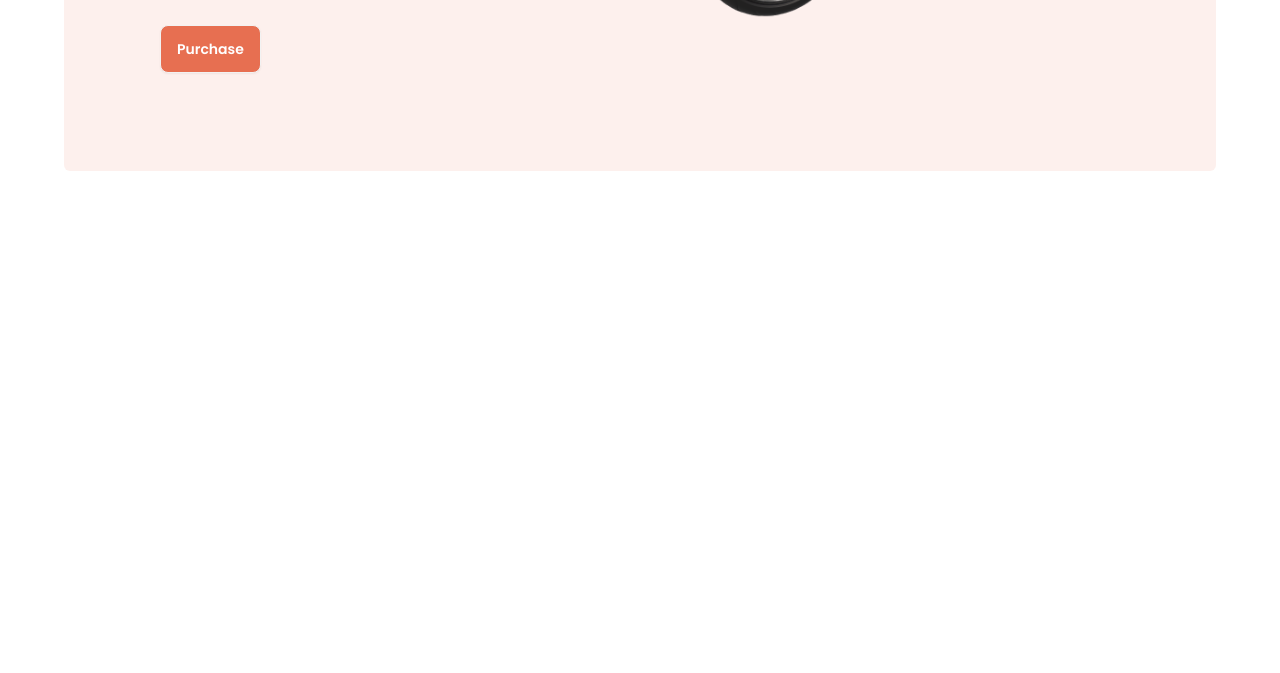
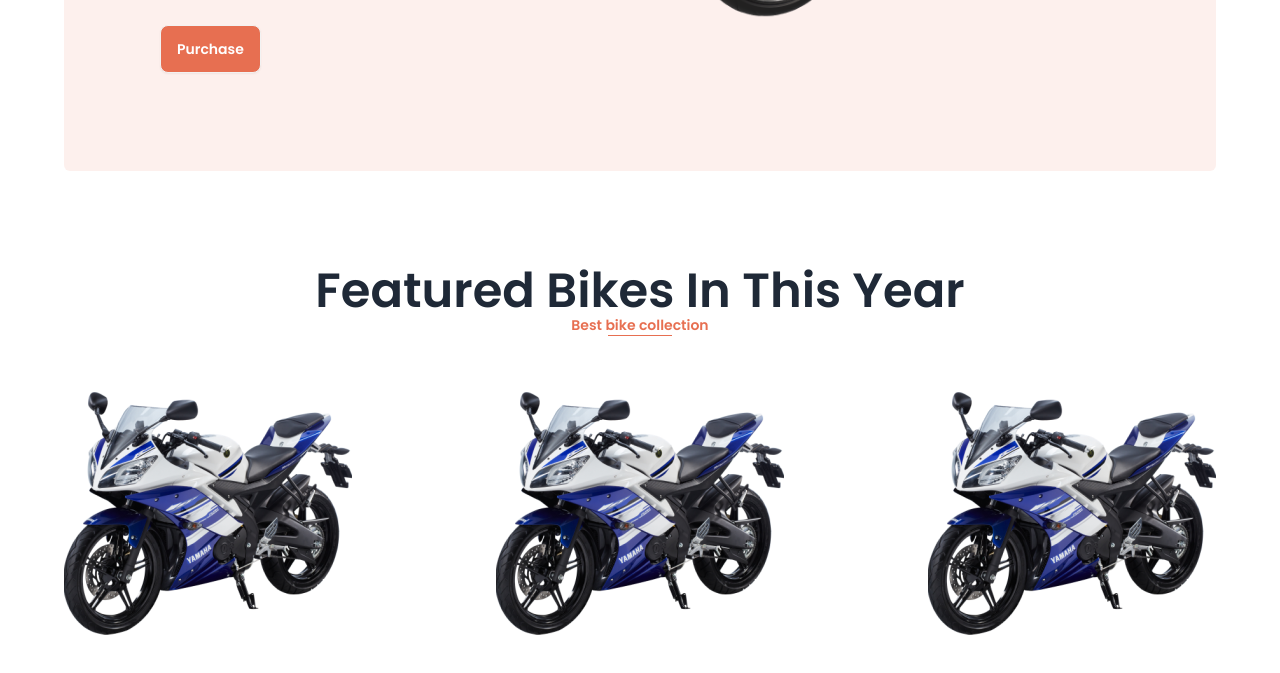
Before and after one commit to mrkhan-dev/biker-zone, a plain HTML site: page index.html in a window 1280 px wide. Shown: the part 555-1228 px from the top of the page. Before the commit the page ends 800 px from the top, so only its background shows below. Drawn offline with nearby package versions, Linux system fonts and the light colour scheme.

Commit message:
complete featured bike section

```diff
--- a/index.html
+++ b/index.html
@@ -38,9 +38,6 @@
             },
           };
         </script>
-      </head>
-      <body></body>
-    </html>
 
         <style>
           .poppins-font {
@@ -48,13 +45,17 @@
           }
         </style>
       </head>
-  <body class="poppins-font">
+      <body class="poppins-font bg-white">
         <header class="md:container md:mx-auto px-0 lg:px-16">
           <nav class="mt-14">
             <div class="navbar bg-base-100">
               <div class="flex-1">
                 <div class="dropdown">
-              <div tabindex="0" role="button" class="btn btn-ghost lg:hidden">
+                  <div
+                    tabindex="0"
+                    role="button"
+                    class="btn btn-ghost lg:hidden"
+                  >
                     <svg
                       xmlns="http://www.w3.org/2000/svg"
                       class="h-5 w-5"
@@ -80,7 +81,8 @@
                     <li><a>Contact</a></li>
                   </ul>
                 </div>
-            <a class="btn btn-ghost text-2xl lg:text-4xl font-bold poppins-font"
+                <a
+                  class="btn btn-ghost text-2xl lg:text-4xl font-bold poppins-font"
                   >Biker Zone</a
                 >
               </div>
@@ -112,10 +114,13 @@
                     with Smile
                   </h2>
                   <p>
-                Amet minim mollit non deserunt ullamco est sit aliqua dolor do
-                amet sint. Velit officia consequat duis enim velit mollit.
+                    Amet minim mollit non deserunt ullamco est sit aliqua dolor
+                    do amet sint. Velit officia consequat duis enim velit
+                    mollit.
                   </p>
-              <button class="btn bg-bike-primary text-white">Purchase</button>
+                  <button class="btn bg-bike-primary text-white">
+                    Purchase
+                  </button>
                 </div>
                 <div class="flex-1">
                   <img src="./slider/bike3.png" class="w-[406px]" />
@@ -137,10 +142,13 @@
                     with Smile
                   </h2>
                   <p>
-                Amet minim mollit non deserunt ullamco est sit aliqua dolor do
-                amet sint. Velit officia consequat duis enim velit mollit.
+                    Amet minim mollit non deserunt ullamco est sit aliqua dolor
+                    do amet sint. Velit officia consequat duis enim velit
+                    mollit.
                   </p>
-              <button class="btn bg-bike-primary text-white">Purchase</button>
+                  <button class="btn bg-bike-primary text-white">
+                    Purchase
+                  </button>
                 </div>
                 <div class="flex-1">
                   <img src="./slider/bike2.png" class="w-[406px]" />
@@ -162,10 +170,13 @@
                     with Smile
                   </h2>
                   <p>
-                Amet minim mollit non deserunt ullamco est sit aliqua dolor do
-                amet sint. Velit officia consequat duis enim velit mollit.
+                    Amet minim mollit non deserunt ullamco est sit aliqua dolor
+                    do amet sint. Velit officia consequat duis enim velit
+                    mollit.
                   </p>
-              <button class="btn bg-bike-primary text-white">Purchase</button>
+                  <button class="btn bg-bike-primary text-white">
+                    Purchase
+                  </button>
                 </div>
                 <div class="flex-1">
                   <img src="./slider/bike1.png" class="w-[406px]" />
@@ -187,10 +198,13 @@
                     with Smile
                   </h2>
                   <p>
-                Amet minim mollit non deserunt ullamco est sit aliqua dolor do
-                amet sint. Velit officia consequat duis enim velit mollit.
+                    Amet minim mollit non deserunt ullamco est sit aliqua dolor
+                    do amet sint. Velit officia consequat duis enim velit
+                    mollit.
                   </p>
-              <button class="btn bg-bike-primary text-white">Purchase</button>
+                  <button class="btn bg-bike-primary text-white">
+                    Purchase
+                  </button>
                 </div>
                 <div class="flex-1">
                   <img src="./slider/bike4.png" class="w-[406px]" />
@@ -205,9 +219,36 @@
             </div>
           </div>
         </header>
-    <main>
-      <h1></h1>
+        <main class="md:container md:mx-auto px-0 lg:px-16">
+          <!-- Featured Bikes -->
+          <section class="my-24">
+            <h1
+              class="text-3xl lg:text-5xl font-semibold text-center px-1 lg:px0"
+            >
+              Featured Bikes In This Year
+            </h1>
+            <p class="text-center text-[#E76F51] font-semibold text-sm">
+              Best bike collection
+            </p>
+            <hr class="w-16 border-[#E76F51] mx-auto" />
+            <!-- bikes -->
+            <div
+              class="flex flex-col items-center lg:flex-row lg:justify-between my-14 gap-32"
+            >
+              <div class="bike-1">
+                <img src="./images/feature-bike.png" alt="" />
+              </div>
+              <div class="bike-2">
+                <img src="./images/feature-bike.png" alt="" />
+              </div>
+              <div class="bike-3">
+                <img src="./images/feature-bike.png" alt="" />
+              </div>
+            </div>
+          </section>
         </main>
         <footer></footer>
       </body>
     </html>
+  </head>
+</html>
```
Lines whose indentation alone changed are shown as unchanged.
